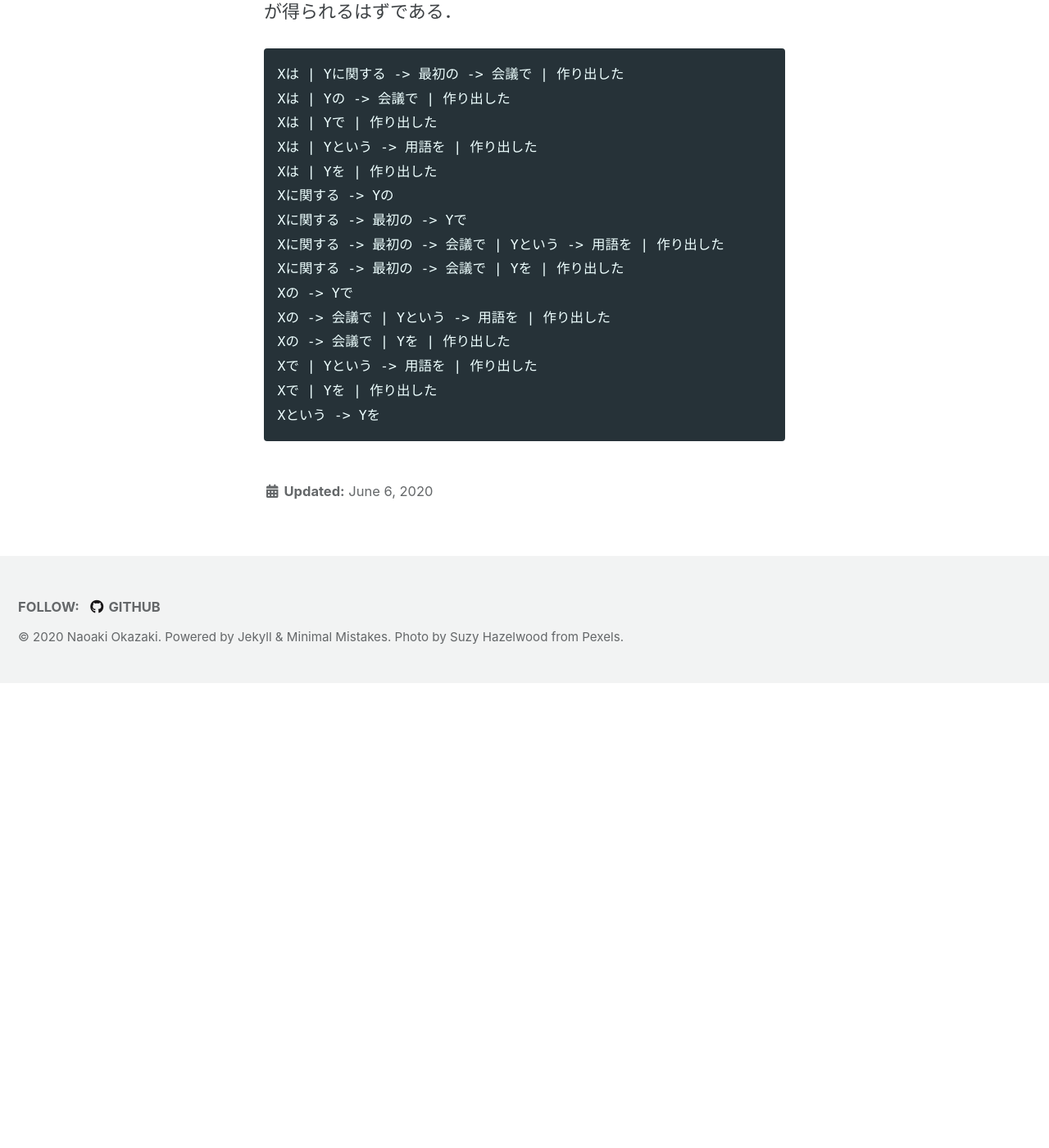
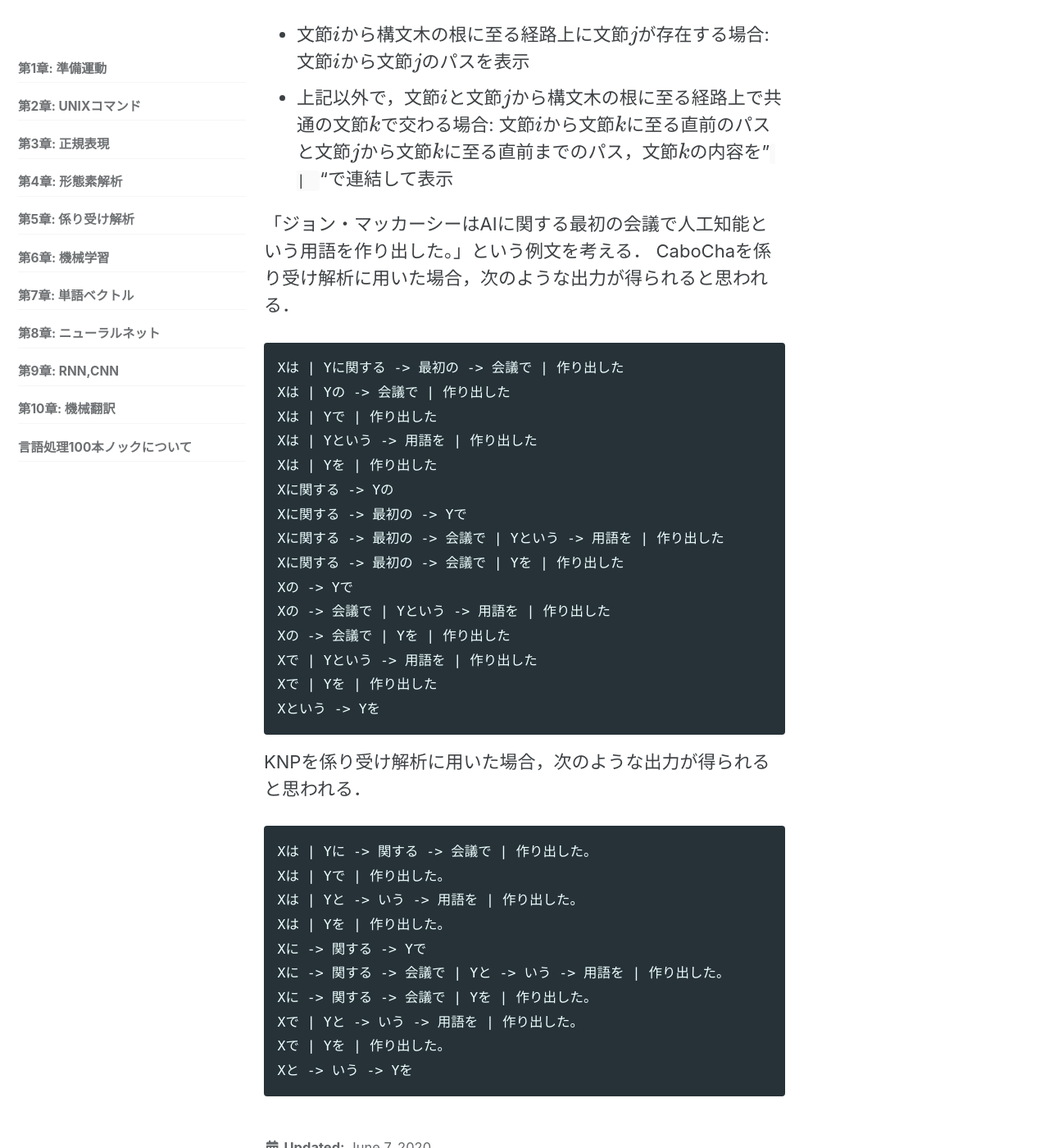
Before and after one commit to nlp100/nlp100.github.io, a Jekyll site: the page built from ja/ch05.md, in a window 1280 px wide and 1400 px high, scrolled down 5470 px. Shown: the whole window at 82% size. Built offline with Jekyll 4.4.1, drawn with Linux system fonts in a browser that asks for light colours; cached includes are drawn as plain includes; nearby versions of some CDN libraries; formulas are drawn with MathJax 3; before the commit the page ends 6303 px from its top, so only the background shows below that; some of the changed text lies outside the part shown.

Commit message:
Included analysis results of KNP.

````diff
--- a/ja/ch05.md
+++ b/ja/ch05.md
@@ -82,7 +82,8 @@ header:
 + 各文節は（表層形の）形態素列で表現する
 + パスの開始文節から終了文節に至るまで，各文節の表現を"` -> `"で連結する
 
-「ジョン・マッカーシーはAIに関する最初の会議で人工知能という用語を作り出した。」という文から，次のような出力が得られるはずである．
+「ジョン・マッカーシーはAIに関する最初の会議で人工知能という用語を作り出した。」という例文を考える．
+CaboChaを係り受け解析に用いた場合，次のような出力が得られると思われる．
 
 ```
 ジョンマッカーシーは -> 作り出した
@@ -92,6 +93,17 @@ AIに関する -> 最初の -> 会議で -> 作り出した
 人工知能という -> 用語を -> 作り出した
 用語を -> 作り出した
 ```
+
+KNPを係り受け解析に用いた場合，次のような出力が得られると思われる．
+
+```
+ジョンマッカーシーは -> 作り出した
+ＡＩに -> 関する -> 会議で -> 作り出した
+会議で -> 作り出した
+人工知能と -> いう -> 用語を -> 作り出した
+用語を -> 作り出した
+```
+
 
 ## 49. 名詞間の係り受けパスの抽出
 文中のすべての名詞句のペアを結ぶ最短係り受けパスを抽出せよ．ただし，名詞句ペアの文節番号が$$i$$と$$j$$（$$i < j$$）のとき，係り受けパスは以下の仕様を満たすものとする．
@@ -104,7 +116,8 @@ AIに関する -> 最初の -> 会議で -> 作り出した
 + 文節$$i$$から構文木の根に至る経路上に文節$$j$$が存在する場合: 文節$$i$$から文節$$j$$のパスを表示
 + 上記以外で，文節$$i$$と文節$$j$$から構文木の根に至る経路上で共通の文節$$k$$で交わる場合: 文節$$i$$から文節$$k$$に至る直前のパスと文節$$j$$から文節$$k$$に至る直前までのパス，文節$$k$$の内容を"` | `"で連結して表示
 
-例えば，「ジョン・マッカーシーはAIに関する最初の会議で人工知能という用語を作り出した。」という文から，次のような出力が得られるはずである．
+「ジョン・マッカーシーはAIに関する最初の会議で人工知能という用語を作り出した。」という例文を考える．
+CaboChaを係り受け解析に用いた場合，次のような出力が得られると思われる．
 
 ```
 Xは | Yに関する -> 最初の -> 会議で | 作り出した
@@ -123,3 +136,18 @@ Xで | Yという -> 用語を | 作り出した
 Xで | Yを | 作り出した
 Xという -> Yを
 ```
+
+KNPを係り受け解析に用いた場合，次のような出力が得られると思われる．
+
+```
+Xは | Yに -> 関する -> 会議で | 作り出した。
+Xは | Yで | 作り出した。
+Xは | Yと -> いう -> 用語を | 作り出した。
+Xは | Yを | 作り出した。
+Xに -> 関する -> Yで
+Xに -> 関する -> 会議で | Yと -> いう -> 用語を | 作り出した。
+Xに -> 関する -> 会議で | Yを | 作り出した。
+Xで | Yと -> いう -> 用語を | 作り出した。
+Xで | Yを | 作り出した。
+Xと -> いう -> Yを
+```
````
Also changed, not shown: other parts of ja/ch05.md (+1 -1 lines).
